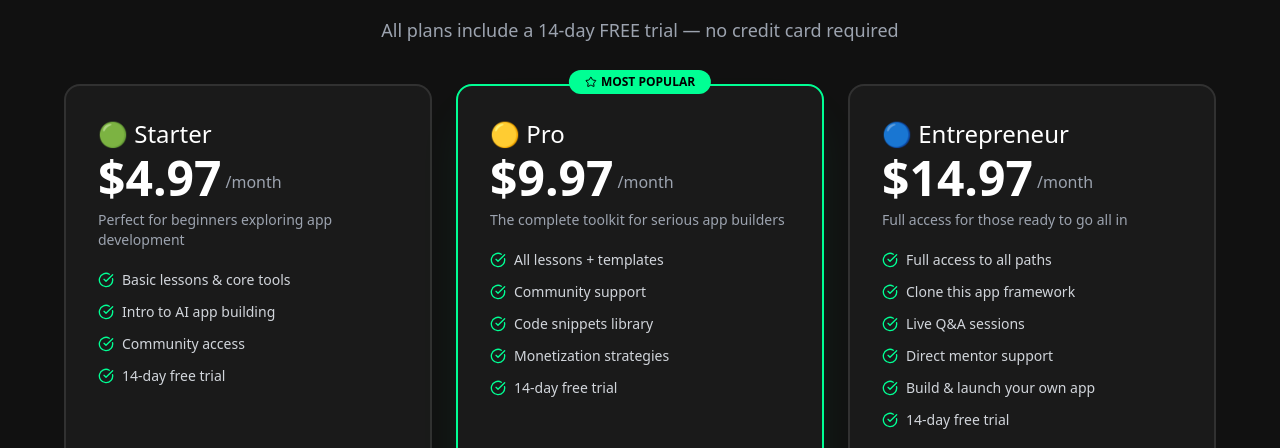
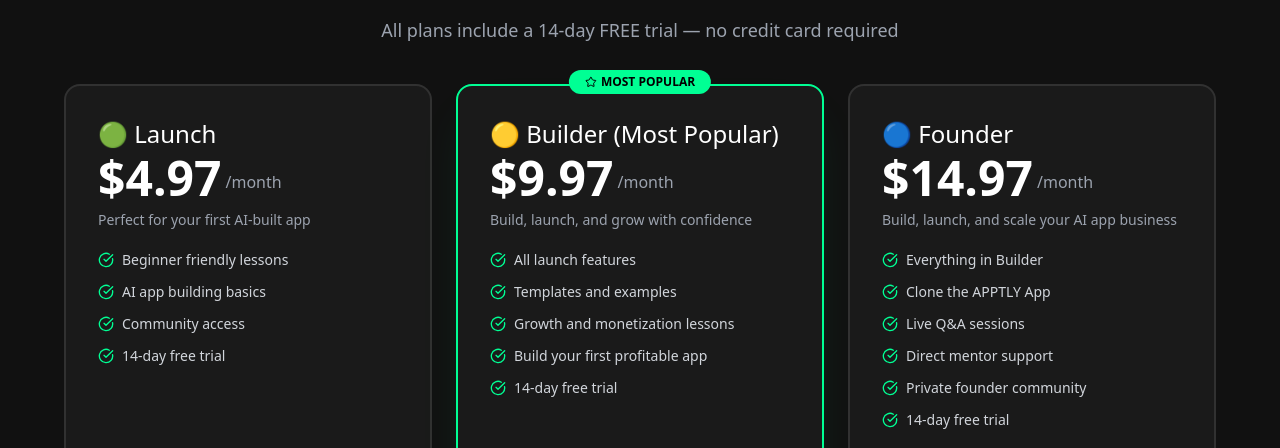
Before and after one commit to myapptly/apptly-website, a Next.js app: page / in a window 1280 px wide. Shown: the part 1409-1857 px from the top of the page. Built offline with nearby package versions, Linux system fonts and the light colour scheme.

Commit message:
Update pricing.tsx

```diff
--- a/components/pricing.tsx
+++ b/components/pricing.tsx
@@ -5,14 +5,14 @@ import { CheckCircle, ShoppingCart, Star } from "lucide-react";
 
 const plans = [
   {
-    name: "Starter",
+    name: "Launch",
     emoji: "🟢",
     price: "$4.97",
     period: "/month",
-    description: "Perfect for beginners exploring app development",
+    description: "Perfect for your first AI-built app",
     features: [
-      "Basic lessons & core tools",
-      "Intro to AI app building",
+      "Beginner friendly lessons",
+      "AI app building basics",
       "Community access",
       "14-day free trial",
     ],
@@ -22,16 +22,16 @@ const plans = [
     btnColor: "bg-white text-black hover:bg-gray-100",
   },
   {
-    name: "Pro",
+    name: "Builder (Most Popular)",
     emoji: "🟡",
     price: "$9.97",
     period: "/month",
-    description: "The complete toolkit for serious app builders",
+    description: "Build, launch, and grow with confidence",
     features: [
-      "All lessons + templates",
-      "Community support",
-      "Code snippets library",
-      "Monetization strategies",
+      "All launch features",
+      "Templates and examples",
+      "Growth and monetization lessons",
+      "Build your first profitable app",
       "14-day free trial",
     ],
     link: "https://buy.stripe.com/00w4gz6U7fZQaLxgDpc3m05",
@@ -40,17 +40,17 @@ const plans = [
     btnColor: "bg-[#00FF94] text-black hover:bg-[#00e085]",
   },
   {
-    name: "Entrepreneur",
+    name: "Founder",
     emoji: "🔵",
     price: "$14.97",
     period: "/month",
-    description: "Full access for those ready to go all in",
+    description: "Build, launch, and scale your AI app business",
     features: [
-      "Full access to all paths",
-      "Clone this app framework",
+      "Everything in Builder",
+      "Clone the APPTLY App",
       "Live Q&A sessions",
       "Direct mentor support",
-      "Build & launch your own app",
+      "Private founder community",
       "14-day free trial",
     ],
     link: "https://buy.stripe.com/5kQ9ATcerfZQ6vhaf1c3m06",
```
